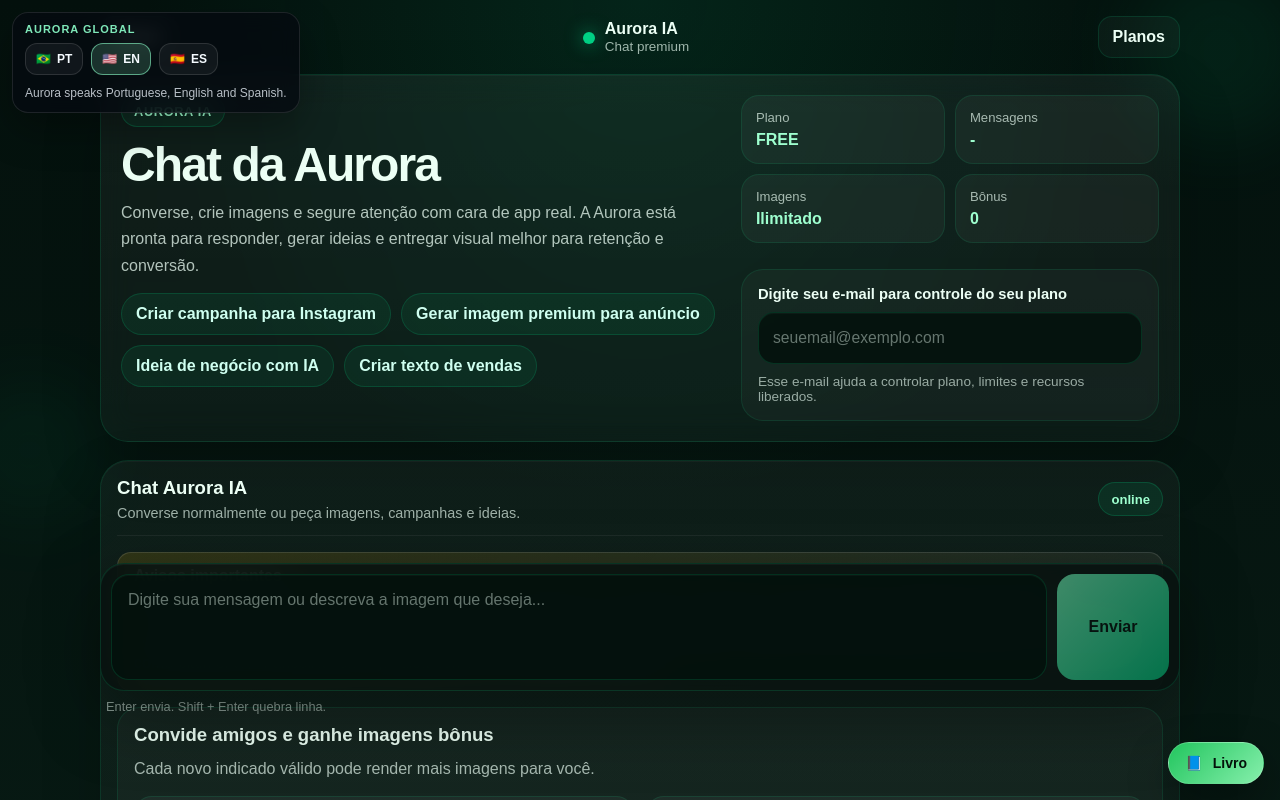
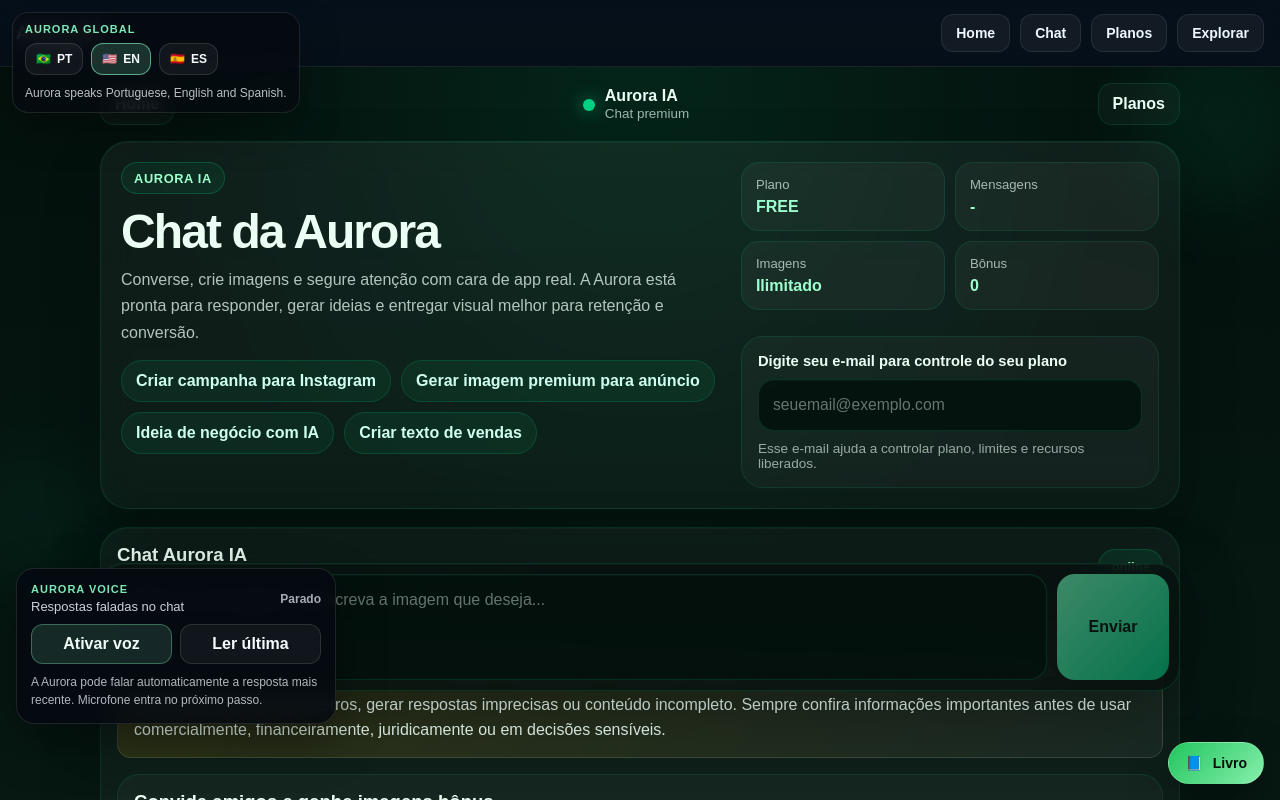
Before and after one commit to ricardogrupoexecutivo1-cpu/ricardo-ia-oficial, a Next.js app: page /chat in a window 1280 px wide. Shown: the top 800 px of the page. Built offline with nearby package versions, Linux system fonts and the light colour scheme.

Commit message:
fix: restaurar menu global e ativar voice dock no layout

```diff
--- a/app/layout.tsx
+++ b/app/layout.tsx
@@ -4,11 +4,23 @@ import "./globals.css";
 import AuroraClientBoot from "../components/AuroraClientBoot";
 import AuroraLanguageBoot from "../components/AuroraLanguageBoot";
 import LanguageSwitcher from "../components/LanguageSwitcher";
+import AuroraVoiceDock from "../components/AuroraVoiceDock";
 
 export const metadata: Metadata = {
   title: "Aurora IA",
   description:
     "Aurora IA - converse, crie imagens, campanhas, ideias de negócio e experiências visuais com IA.",
+};
+
+const navLinkStyle: React.CSSProperties = {
+  textDecoration: "none",
+  color: "#eef6ff",
+  fontWeight: 800,
+  fontSize: 14,
+  padding: "10px 14px",
+  borderRadius: 12,
+  background: "rgba(255,255,255,0.05)",
+  border: "1px solid rgba(255,255,255,0.08)",
 };
 
 export default function RootLayout({
@@ -18,10 +30,82 @@ export default function RootLayout({
 }>) {
   return (
     <html lang="pt-BR" suppressHydrationWarning>
-      <body suppressHydrationWarning style={{ margin: 0 }}>
+      <body
+        suppressHydrationWarning
+        style={{
+          margin: 0,
+          background: "#07111a",
+          color: "#eef6ff",
+        }}
+      >
         <AuroraClientBoot />
         <AuroraLanguageBoot />
         <LanguageSwitcher />
+        <AuroraVoiceDock />
+
+        <header
+          style={{
+            position: "sticky",
+            top: 0,
+            zIndex: 9998,
+            backdropFilter: "blur(10px)",
+            background: "rgba(7,17,26,0.82)",
+            borderBottom: "1px solid rgba(255,255,255,0.08)",
+          }}
+        >
+          <div
+            style={{
+              maxWidth: 1280,
+              margin: "0 auto",
+              padding: "14px 16px",
+              display: "flex",
+              alignItems: "center",
+              justifyContent: "space-between",
+              gap: 16,
+              flexWrap: "wrap",
+            }}
+          >
+            <Link
+              href="/"
+              style={{
+                textDecoration: "none",
+                color: "#ffffff",
+                fontWeight: 900,
+                fontSize: 18,
+                letterSpacing: 0.3,
+              }}
+            >
+              Aurora IA
+            </Link>
+
+            <nav
+              style={{
+                display: "flex",
+                gap: 10,
+                flexWrap: "wrap",
+                alignItems: "center",
+              }}
+            >
+              <Link href="/" style={navLinkStyle}>
+                Home
+              </Link>
+
+              <Link href="/chat" style={navLinkStyle}>
+                Chat
+              </Link>
+
+              <Link href="/planos" style={navLinkStyle}>
+                Planos
+              </Link>
+
+              <Link href="/explorar" style={navLinkStyle}>
+                Explorar
+              </Link>
+            </nav>
+          </div>
+        </header>
+
+        <main>{children}</main>
 
         <Link
           href="/livro"
@@ -47,8 +131,6 @@ export default function RootLayout({
           <span aria-hidden="true">📘</span>
           <span>Livro</span>
         </Link>
-
-        {children}
       </body>
     </html>
   );
```
